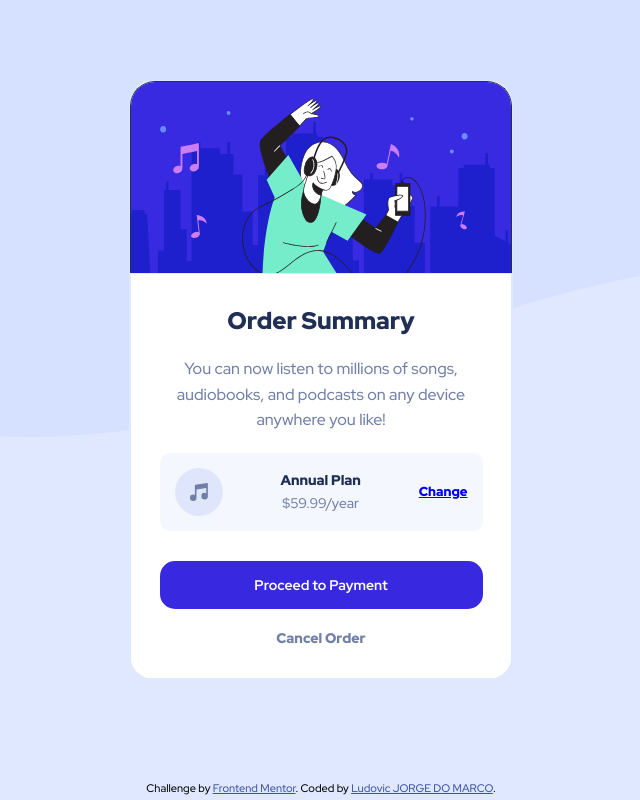
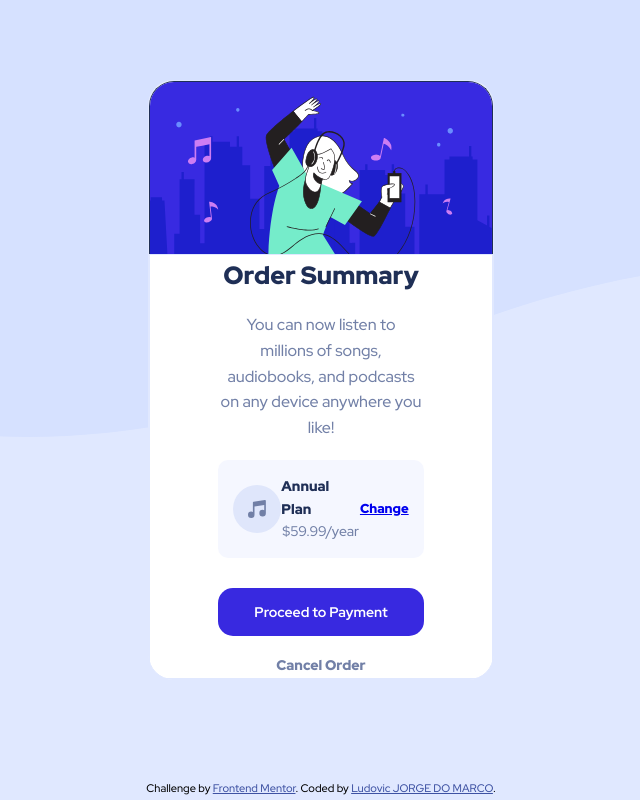
Before and after one commit to Slipndi/Exercices-CSS-HTML-JS, a website: page index.html in a window 1280 px wide. Shown: the whole page, without its empty margins (319-959 px from the left). Drawn offline with Linux system fonts and the light colour scheme.

Commit message:
correction of padding and font size

```diff
--- a/assets/css/app.css
+++ b/assets/css/app.css
@@ -70,7 +70,7 @@ body {
 
 .card-body H3 {
   font-weight: 900;
-  font-size: 1.5em;
+  font-size: 25px;
   color: var(--darkBlue);
 }
 
@@ -158,14 +158,17 @@ button:hover {
     height: 160px;
   }
 }
-
 @media screen and (min-width: 380px) {
   body {
     background-image: url('/assets/images/pattern-background-desktop.svg');
     background-repeat: repeat-x;
   }
   .card {
-    width: 30vw;
+    width: 27vw;
     height: 75vh;
   }
+  .card-body {
+    padding-left: 50px;
+    padding-right: 50px;
+  }
 }
```
Also changed, not shown: Designs/desktop-design.png.
